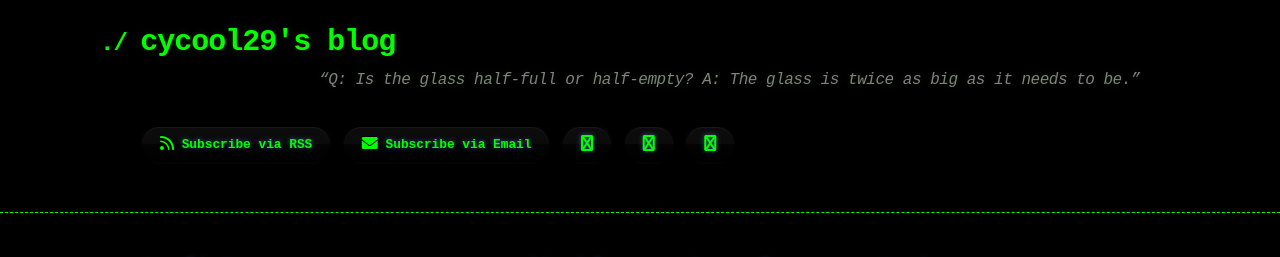
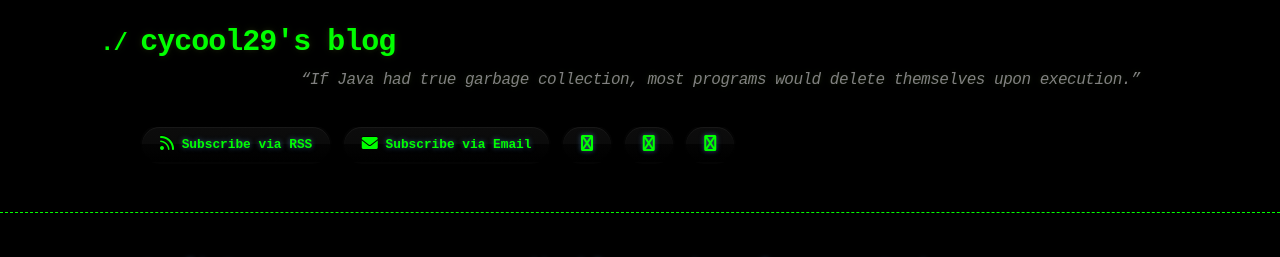
Before and after one commit to cycool29/cycool29.github.io, a Jekyll site: the page built from index.md, in a window 1280 px wide and 900 px high. Shown: the top 257 px of the window. Built offline with Jekyll 4.4.1, drawn with Linux system fonts in a browser that asks for light colours; a style sheet for code colours, icons or effects is not loaded.

Commit message:
Update quotes

```diff
--- a/_config.yml
+++ b/_config.yml
@@ -1,5 +1,5 @@
 title: cycool29's blog
-description: "“Q: Is the glass half-full or half-empty? A: The glass is twice as big as it needs to be.” "
+description: "“If Java had true garbage collection, most programs would delete themselves upon execution.” "
 bio: A high school student. Intermediate in Python, Git, Bash. Learning JavaScript. He/Him. "
 author: cycool29
 url: https://cycool29.github.io
```
